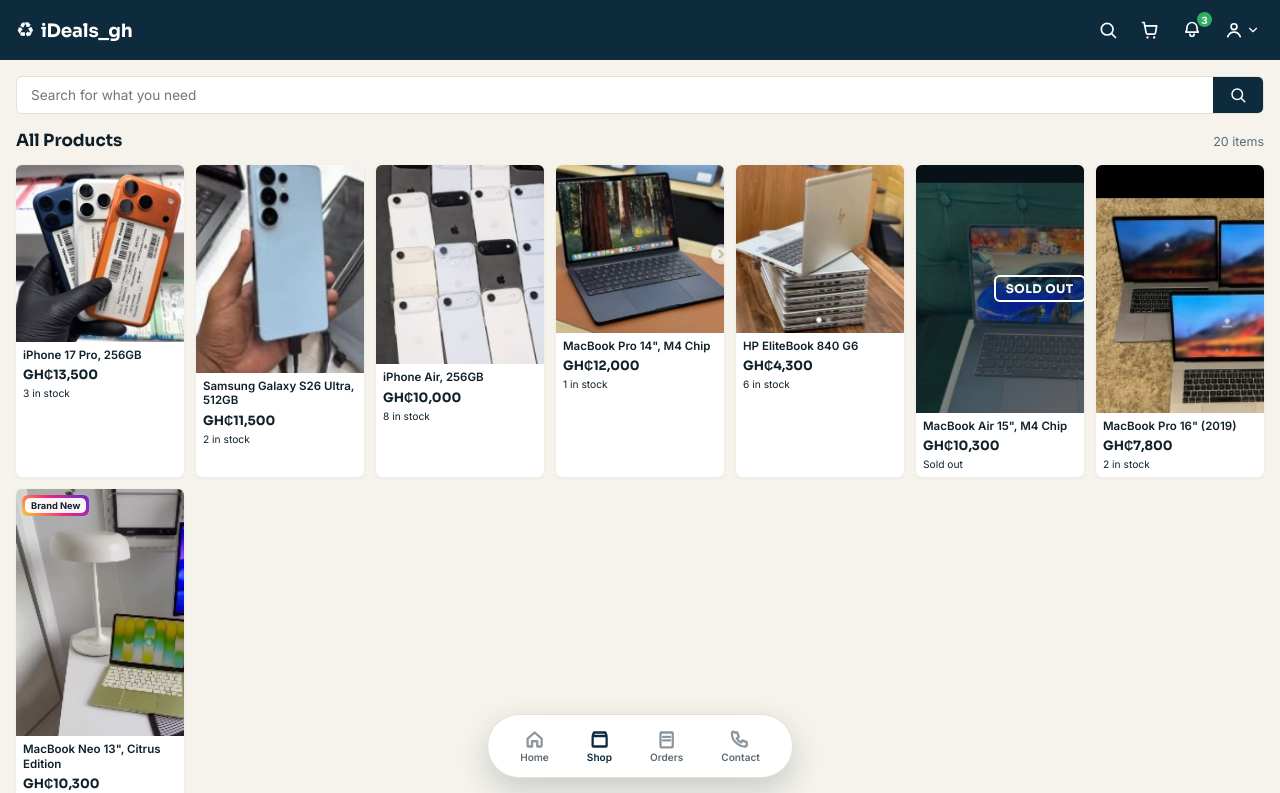
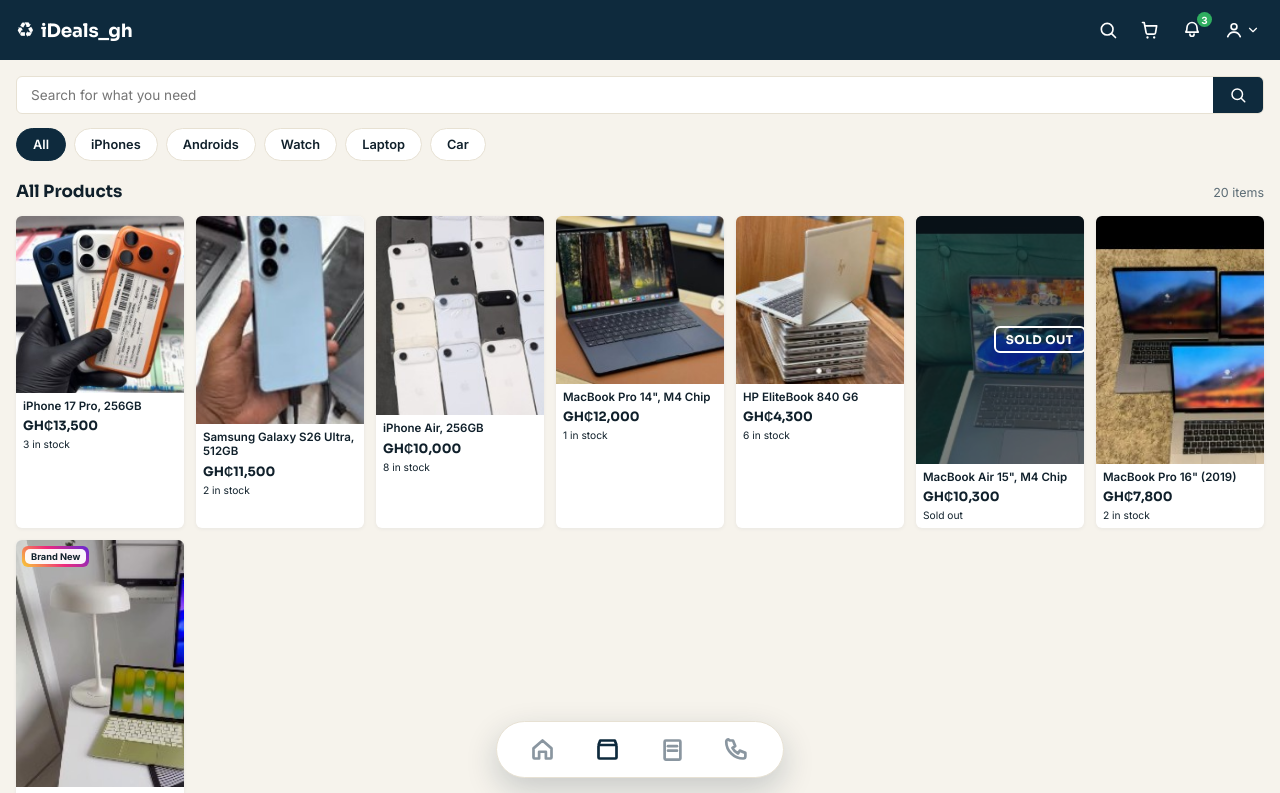
Before and after one commit to tontonvs/ideals_gh, a React (Vite) app: page /shop in a window 1280 px wide. Shown: the top 793 px of the page. Built offline with nearby package versions, Linux system fonts and the light colour scheme.

Commit message:
Bottom nav Instagram style, Show all opens Shop, filter chips, category circles deep-link

```diff
--- a/src/components/BottomNav.tsx
+++ b/src/components/BottomNav.tsx
@@ -7,26 +7,19 @@
   { label: "Contact", path: "/contact", icon: ContactIcon },
 ];
 
-const STROKE = 2.6;
+const STROKE = 2.4;
+const ICON_SIZE = 27;
 
 export default function BottomNav() {
   const location = useLocation();
 
   return (
     <nav className="bottom-nav">
-      {navItems.map(({ label, path, icon: Icon }) => {
+      {navItems.map(({ path, icon: Icon }) => {
         const active = location.pathname === path;
         return (
-          <Link
-            key={path}
-            to={path}
-            style={{
-              ...styles.item,
-              color: active ? "var(--color-navy)" : "var(--color-text-muted)",
-            }}
-          >
+          <Link key={path} to={path} style={styles.item}>
             <Icon active={active} />
-            <span style={styles.label}>{label}</span>
           </Link>
         );
       })}
@@ -44,7 +37,7 @@
 
 function HomeIcon({ active }: IconProps) {
   return (
-    <svg width="21" height="21" viewBox="0 0 24 24" fill="none">
+    <svg width={ICON_SIZE} height={ICON_SIZE} viewBox="0 0 24 24" fill="none">
       <path
         d="M4 11l8-7 8 7v8a1 1 0 01-1 1h-4v-6H9v6H5a1 1 0 01-1-1v-8z"
         stroke={iconColor(active)}
@@ -57,7 +50,7 @@
 
 function ShopIcon({ active }: IconProps) {
   return (
-    <svg width="21" height="21" viewBox="0 0 24 24" fill="none">
+    <svg width={ICON_SIZE} height={ICON_SIZE} viewBox="0 0 24 24" fill="none">
       <path
         d="M4 8l1.5-4h13L20 8"
         stroke={iconColor(active)}
@@ -79,7 +72,7 @@
 
 function ContactIcon({ active }: IconProps) {
   return (
-    <svg width="21" height="21" viewBox="0 0 24 24" fill="none">
+    <svg width={ICON_SIZE} height={ICON_SIZE} viewBox="0 0 24 24" fill="none">
       <path
         d="M5 4h3l2 5-2.5 1.5a11 11 0 005 5L14 13l5 2v3a2 2 0 01-2 2c-8 0-15-7-15-15a2 2 0 012-2z"
         stroke={iconColor(active)}
@@ -93,7 +86,7 @@
 
 function OrdersIcon({ active }: IconProps) {
   return (
-    <svg width="21" height="21" viewBox="0 0 24 24" fill="none">
+    <svg width={ICON_SIZE} height={ICON_SIZE} viewBox="0 0 24 24" fill="none">
       <rect
         x="5"
         y="4"
@@ -128,12 +121,7 @@
 const styles: Record<string, React.CSSProperties> = {
   item: {
     display: "flex",
-    flexDirection: "column",
     alignItems: "center",
-    gap: 1,
-  },
-  label: {
-    fontSize: "0.63rem",
-    fontWeight: 600,
+    justifyContent: "center",
   },
 };
--- a/src/components/CategoryCircles.tsx
+++ b/src/components/CategoryCircles.tsx
@@ -1,4 +1,5 @@
-import { categoryShortcuts } from "../data/products";
+import { Link } from "react-router-dom";
+import { categoryShortcuts, CIRCLE_FILTER_MAP } from "../data/products";
 
 const imageByCategory: Record<string, string> = {
   phones: "/categories/phones.jpg",
@@ -14,7 +15,11 @@
       <h2 style={styles.heading}>Browse Top Category</h2>
       <div style={styles.row} className="hide-scrollbar">
         {categoryShortcuts.map((shortcut) => (
-          <button key={shortcut.id} style={styles.item}>
+          <Link
+            key={shortcut.id}
+            to={`/shop?filter=${CIRCLE_FILTER_MAP[shortcut.category] ?? "all"}`}
+            style={styles.item}
+          >
             <div style={styles.circle}>
               <img
                 src={imageByCategory[shortcut.category]}
@@ -23,7 +28,7 @@
               />
             </div>
             <span style={styles.label}>{shortcut.label}</span>
-          </button>
+          </Link>
         ))}
       </div>
     </section>
--- a/src/components/NewDeals.tsx
+++ b/src/components/NewDeals.tsx
@@ -1,3 +1,4 @@
+import { Link } from "react-router-dom";
 import { products, sortByImageCount } from "../data/products";
 import ProductCard from "./ProductCard";
 
@@ -8,10 +9,10 @@
     <section style={styles.wrap}>
       <div style={styles.headRow}>
         <h2 style={styles.heading}>New Deals</h2>
-        <button style={styles.showAll}>
+        <Link to="/shop" style={styles.showAll}>
           Show all
           <ArrowIcon />
-        </button>
+        </Link>
       </div>
 
       <div className="product-grid">
--- a/src/data/products.ts
+++ b/src/data/products.ts
@@ -413,3 +413,57 @@
   { id: "cat-watches", label: "Watches", category: "accessories" },
   { id: "cat-consoles", label: "Consoles", category: "consoles" },
 ];
+
+// Shop page filter chips. "iphones"/"androids" split the phones category by
+// name since there's no separate brand field. A couple of extra ids
+// (category-only) exist purely as navigation targets from the homepage
+// category circles that don't map onto a visible chip (Phones, Consoles) -
+// they still filter correctly, they just won't show any chip as active.
+export interface FilterOption {
+  id: string;
+  label: string;
+}
+
+export const SHOP_FILTERS: FilterOption[] = [
+  { id: "all", label: "All" },
+  { id: "iphones", label: "iPhones" },
+  { id: "androids", label: "Androids" },
+  { id: "watch", label: "Watch" },
+  { id: "laptop", label: "Laptop" },
+  { id: "car", label: "Car" },
+];
+
+// Maps each homepage category circle to the filter id Shop should open
+// with. Laptops/Cars/Watches line up with a visible chip; Phones/Consoles
+// don't split cleanly into the chip set so they filter by category alone.
+export const CIRCLE_FILTER_MAP: Record<string, string> = {
+  phones: "all-phones",
+  laptops: "laptop",
+  cars: "car",
+  accessories: "watch",
+  consoles: "all-consoles",
+};
+
+export function matchesFilter(product: Product, filterId: string): boolean {
+  const name = product.name.toLowerCase();
+  switch (filterId) {
+    case "all":
+      return true;
+    case "iphones":
+      return product.category === "phones" && name.includes("iphone");
+    case "androids":
+      return product.category === "phones" && !name.includes("iphone");
+    case "watch":
+      return name.includes("watch");
+    case "laptop":
+      return product.category === "laptops";
+    case "car":
+      return product.category === "cars";
+    case "all-phones":
+      return product.category === "phones";
+    case "all-consoles":
+      return product.category === "consoles";
+    default:
+      return true;
+  }
+}
--- a/src/index.css
+++ b/src/index.css
@@ -76,13 +76,12 @@
 }
 
 .bottom-nav {
-  height: 64px;
+  height: 60px;
   background: var(--color-card);
   border-top: 1px solid #EAE5D9;
   display: flex;
   align-items: center;
-  justify-content: center;
-  gap: 40px;
+  justify-content: space-around;
   position: fixed;
   bottom: 0;
   left: 50%;
@@ -103,6 +102,7 @@
     width: auto;
     max-width: none;
     height: auto;
+    justify-content: center;
     border-radius: 999px;
     border: 1px solid #E7E1D3;
     box-shadow: 0 12px 32px rgba(14, 42, 61, 0.2);
--- a/src/pages/Shop.tsx
+++ b/src/pages/Shop.tsx
@@ -1,19 +1,44 @@
-import { useState } from "react";
-import { products, sortByImageCount } from "../data/products";
+import { useState, useEffect } from "react";
+import { useSearchParams } from "react-router-dom";
+import {
+  products,
+  sortByImageCount,
+  matchesFilter,
+  SHOP_FILTERS,
+} from "../data/products";
 import ProductCard from "../components/ProductCard";
 import SearchBar from "../components/SearchBar";
 
 const PAGE_SIZE = 8;
 
 export default function Shop() {
+  const [searchParams] = useSearchParams();
+  const initialFilter = searchParams.get("filter") ?? "all";
+  const [activeFilter, setActiveFilter] = useState(initialFilter);
   const [page, setPage] = useState(1);
+
+  // If the query param changes (e.g. tapping a different category circle
+  // while already on Shop), pick that up too.
+  useEffect(() => {
+    setActiveFilter(searchParams.get("filter") ?? "all");
+    setPage(1);
+  }, [searchParams]);
+
   const sorted = sortByImageCount(products);
-  const totalPages = Math.max(1, Math.ceil(sorted.length / PAGE_SIZE));
-  const pageItems = sorted.slice((page - 1) * PAGE_SIZE, page * PAGE_SIZE);
+  const filtered = sorted.filter((product) =>
+    matchesFilter(product, activeFilter)
+  );
+  const totalPages = Math.max(1, Math.ceil(filtered.length / PAGE_SIZE));
+  const pageItems = filtered.slice((page - 1) * PAGE_SIZE, page * PAGE_SIZE);
 
   function goTo(targetPage: number) {
     const clamped = Math.min(Math.max(targetPage, 1), totalPages);
     setPage(clamped);
+  }
+
+  function selectFilter(id: string) {
+    setActiveFilter(id);
+    setPage(1);
   }
 
   return (
@@ -22,9 +47,24 @@
         <SearchBar />
       </div>
 
+      <div style={styles.filterRow} className="hide-scrollbar">
+        {SHOP_FILTERS.map((filter) => (
+          <button
+            key={filter.id}
+            style={{
+              ...styles.filterChip,
+              ...(filter.id === activeFilter ? styles.filterChipActive : {}),
+            }}
+            onClick={() => selectFilter(filter.id)}
+          >
+            {filter.label}
+          </button>
+        ))}
+      </div>
+
       <div style={styles.headRow}>
         <h1 style={styles.heading}>All Products</h1>
-        <span style={styles.count}>{products.length} items</span>
+        <span style={styles.count}>{filtered.length} items</span>
       </div>
 
       <div className="product-grid" style={{ marginBottom: 20 }}>
@@ -74,7 +114,30 @@
     padding: "16px 16px 32px",
   },
   searchWrap: {
-    marginBottom: 16,
+    marginBottom: 14,
+  },
+  filterRow: {
+    display: "flex",
+    gap: 8,
+    overflowX: "auto",
+    marginBottom: 18,
+    paddingBottom: 2,
+  },
+  filterChip: {
+    flex: "0 0 auto",
+    padding: "8px 16px",
+    borderRadius: "999px",
+    border: "1px solid #E7E1D3",
+    background: "var(--color-card)",
+    color: "var(--color-text-dark)",
+    fontSize: "0.8rem",
+    fontWeight: 600,
+    whiteSpace: "nowrap",
+  },
+  filterChipActive: {
+    background: "var(--color-navy)",
+    color: "white",
+    borderColor: "var(--color-navy)",
   },
   headRow: {
     display: "flex",
```
